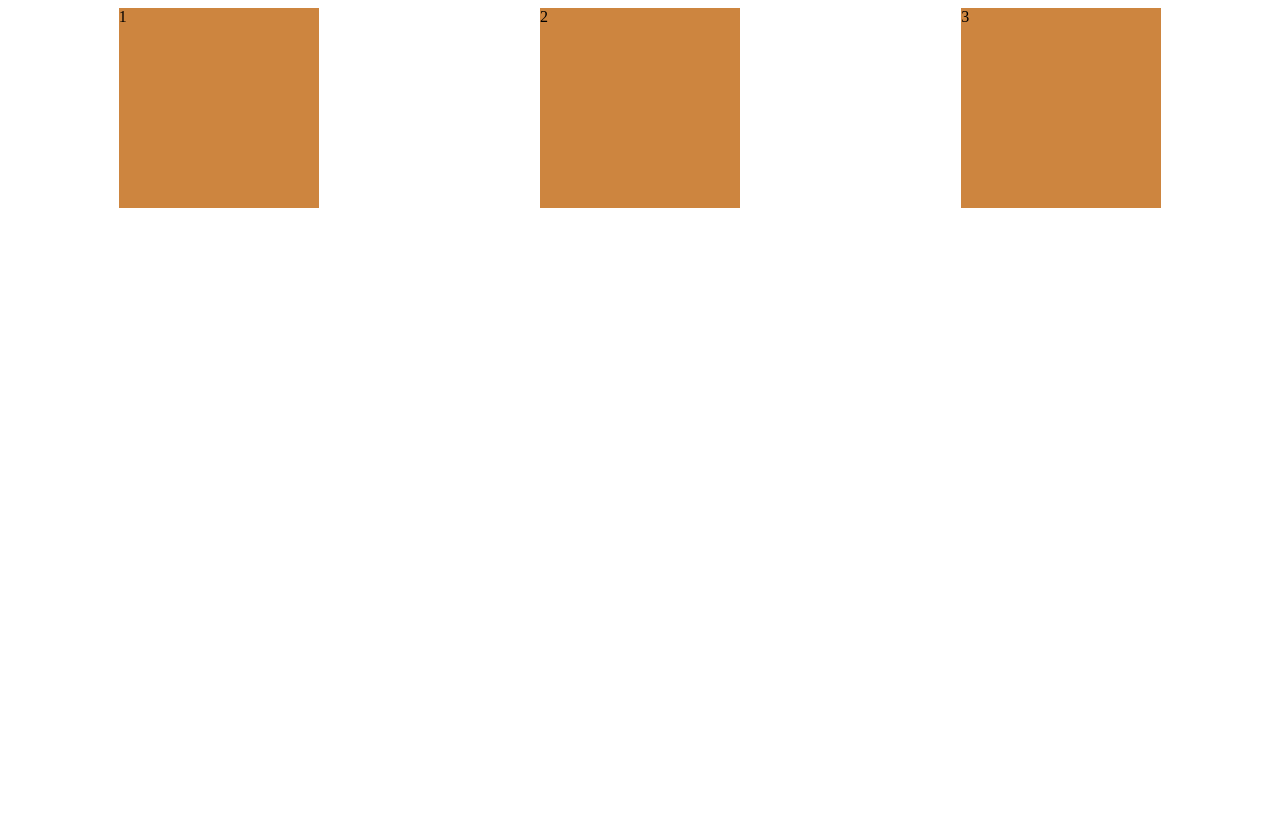
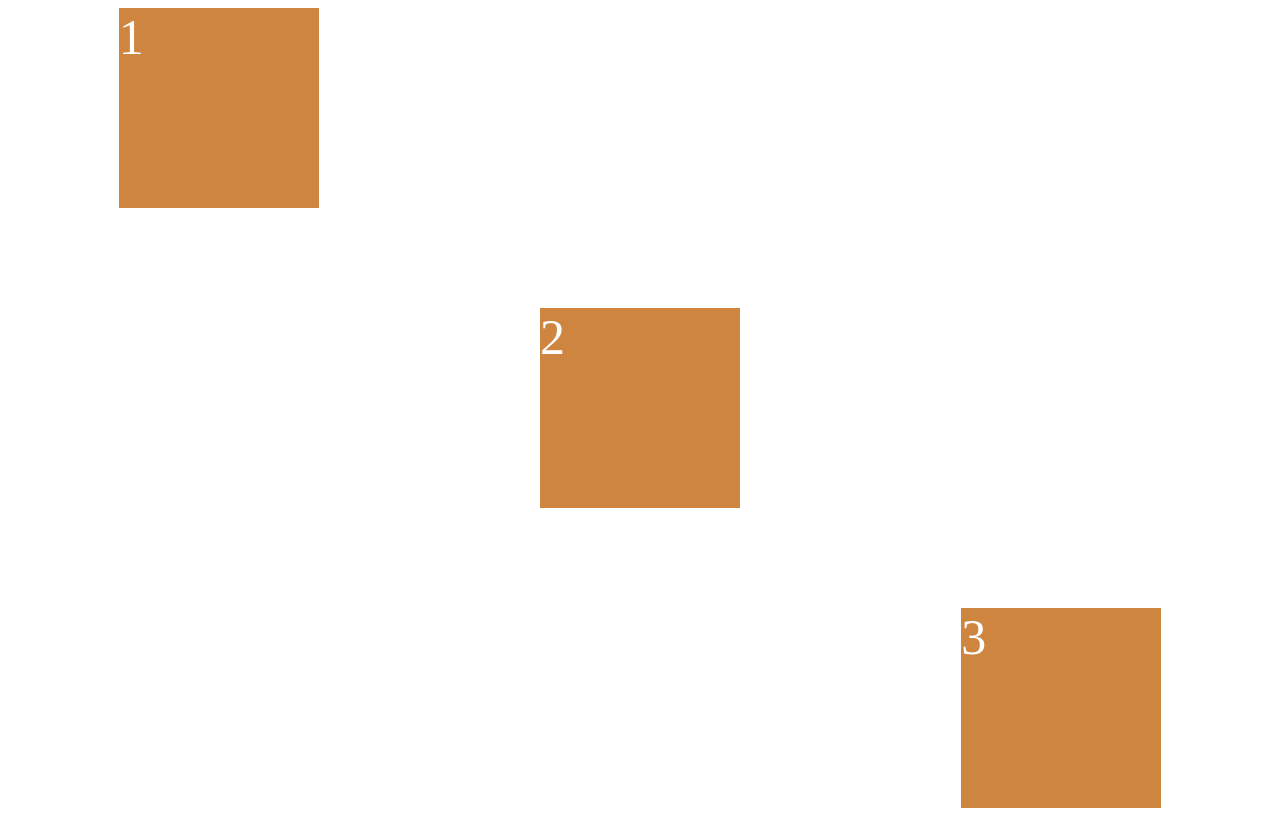
Before and after one commit to KangJunewoo/nomad-css, a plain HTML site: page Flexbox/index.html in a window 1280 px wide. Drawn offline with Linux system fonts and the light colour scheme.

Commit message:
[~#1.4] axis 전환, 자식태그 속성 두개

```diff
--- a/Flexbox/flexbox.css
+++ b/Flexbox/flexbox.css
@@ -1,12 +1,24 @@
-.wrapper{
+.father{
   display:flex;
+  /* flex-direction 기본값은 row.
+  column으로 줘서 두 axis 바꿀 수 있음. */
   justify-content:space-around;
   align-items:flex-start;
   height:100vh;
 }
 
-.box{
+.child{
   width:200px;
   height:200px;
   background:peru;
+  color:white;
+  font-size:50px;
 }
+
+.child:nth-child(2){
+  align-self:center;
+}
+
+.child:nth-child(3){
+  align-self:flex-end;
+}
--- a/Flexbox/index.html
+++ b/Flexbox/index.html
@@ -6,10 +6,10 @@
   <title>nomad-css-flexbox</title>
 </head>
 <body>
-  <div class="wrapper">
-    <div class="box">1</div>
-    <div class="box">2</div>
-    <div class="box">3</div>
+  <div class="father">
+    <div class="child">1</div>
+    <div class="child">2</div>
+    <div class="child">3</div>
   </div>
 </body>
 </html>
```
Also changed, not shown: README.md.
